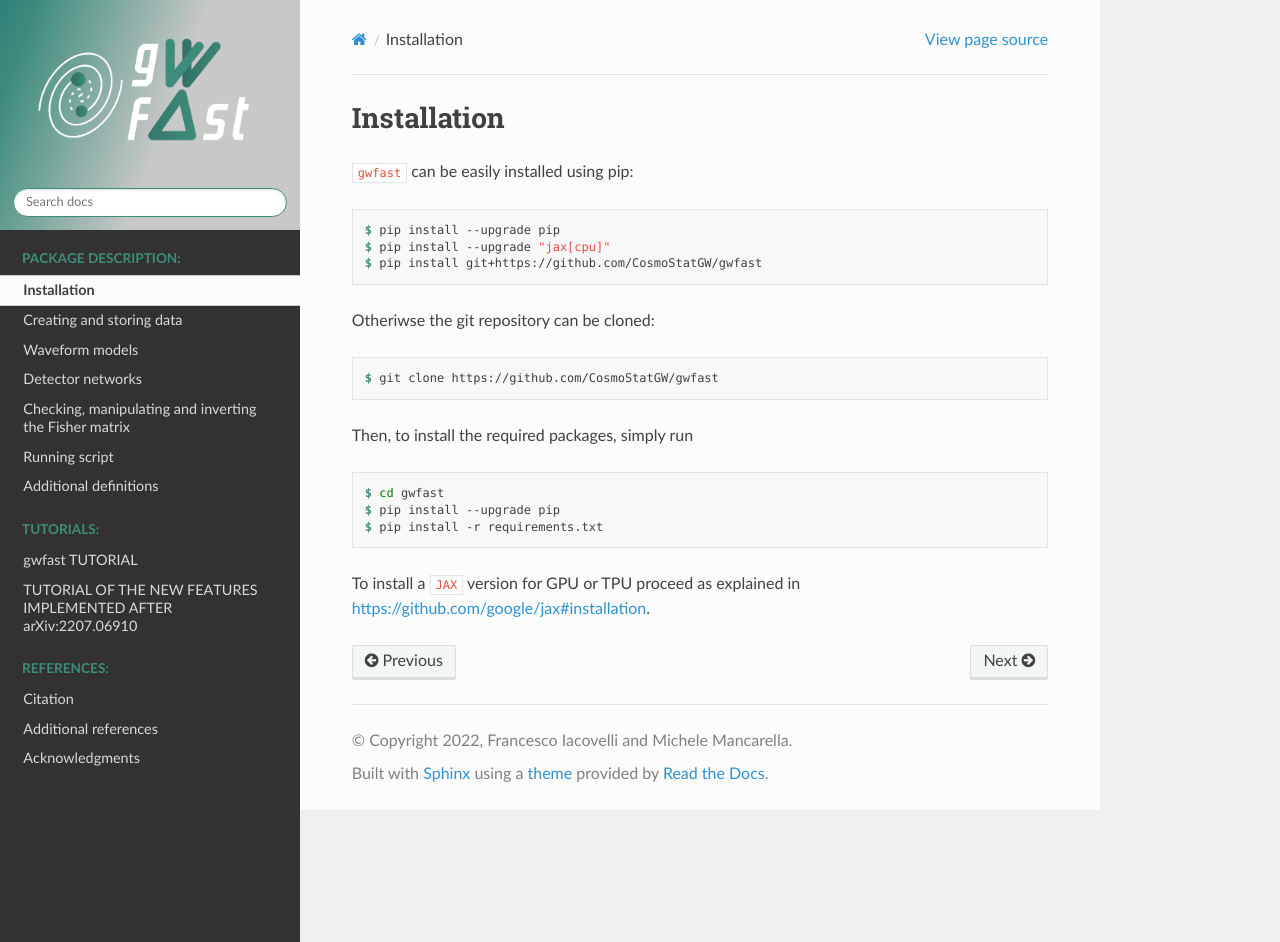
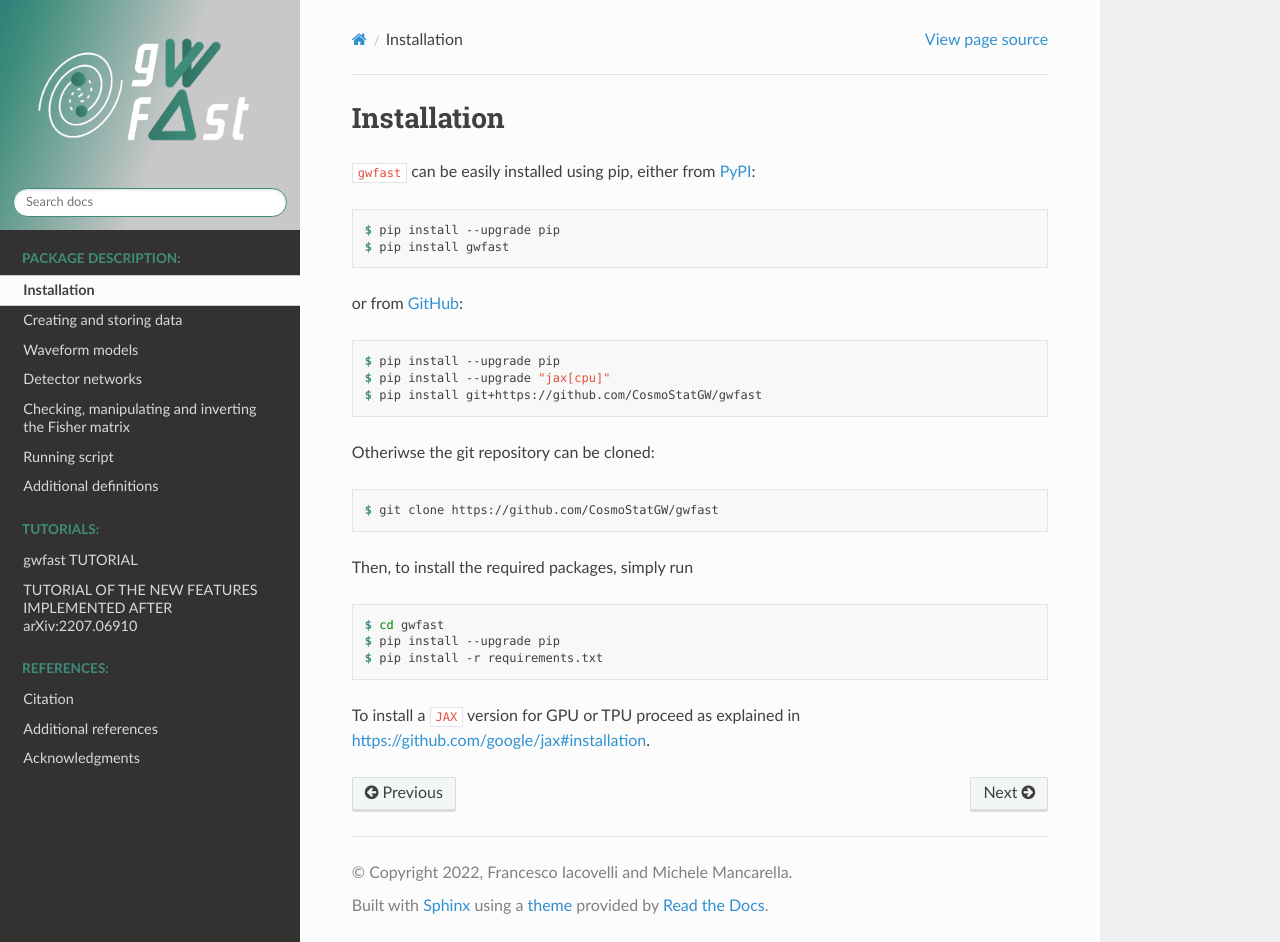
Before and after one commit to CosmoStatGW/gwfast, a Sphinx documentation site: the page built from docs/source/installation.rst, in a window 1280 px wide and 942 px high. Built offline with Sphinx 7.4.7 and the Read the Docs theme 2.0.0, drawn with Linux system fonts in a browser that asks for light colours; pages that are not in the unit, such as notebooks, are missing from menus.

Commit message:
Fixed dependencies and added installation method

```diff
--- a/docs/source/installation.rst
+++ b/docs/source/installation.rst
@@ -3,7 +3,14 @@
 Installation
 ============
 
-``gwfast`` can be easily installed using pip:
+``gwfast`` can be easily installed using pip, either from `PyPI <https://pypi.org>`_:
+
+.. code-block:: console
+
+  $ pip install --upgrade pip
+  $ pip install gwfast
+
+or from `GitHub <https://github.com>`_:
 
 .. code-block:: console
 
--- a/pyproject.toml
+++ b/pyproject.toml
@@ -34,7 +34,7 @@ h5py = "^3.2.1"
 mpmath = "^1.2.1"
 numdifftools = ">=0.9.40"
 schwimmbad = "^0.3.2"
-jax = {extras = ["cpu"], version = ">=0.2.20"}
+jax = {extras = ["cpu"], version = ">=0.2.20, <0.4.0"}
 
 # External waveforms
 lalsuite = { version = "*", optional = true }
```
Also changed, not shown: README.md (+7 -0 lines).
